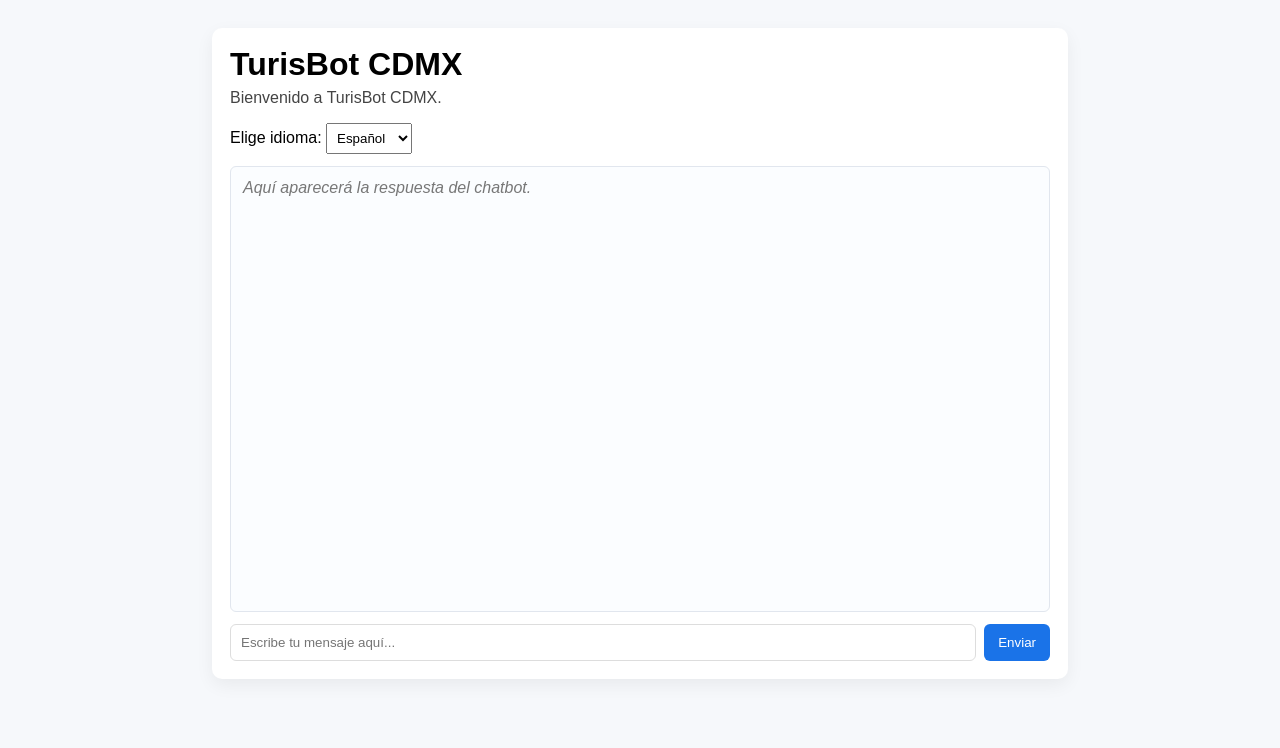
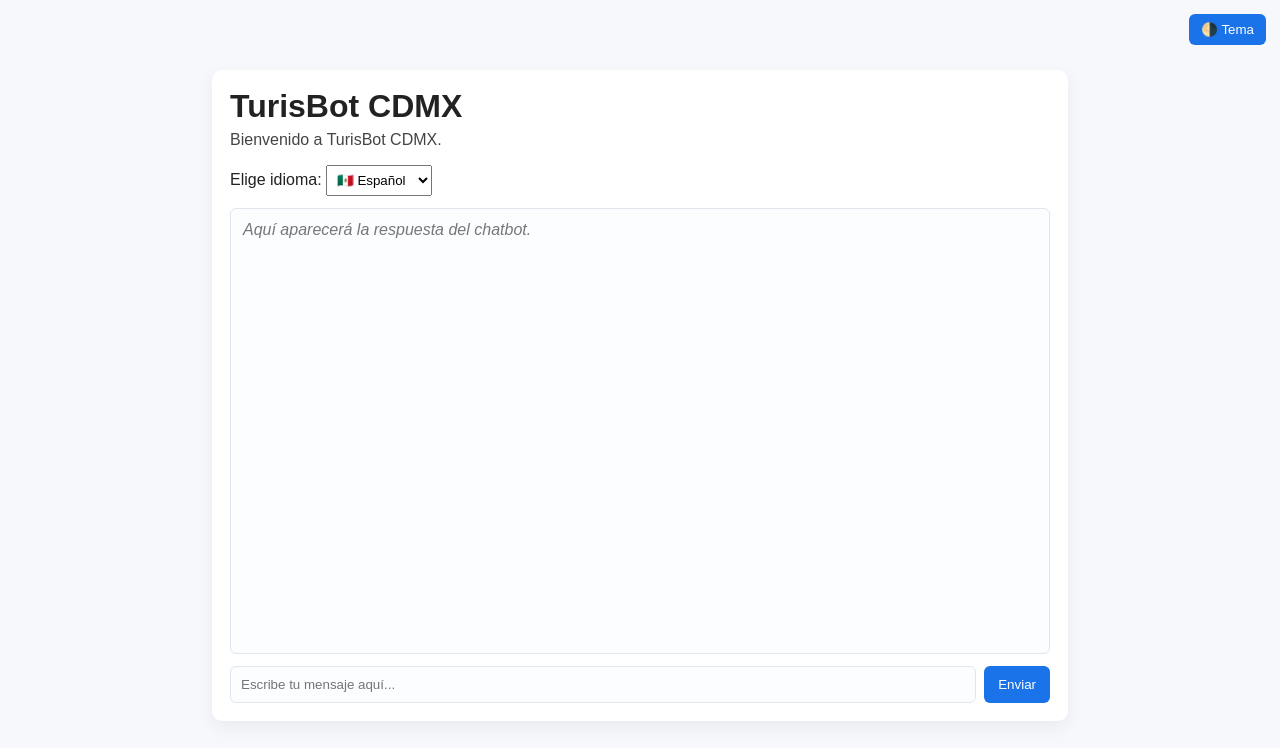
Before and after one commit to LeoCodec/TurisBot-CDMX, a Flask app: page / in a window 1280 px wide. Shown: the top 748 px of the page. Run offline with Flask 3, Linux system fonts and the light colour scheme.

Commit message:
Mejorando la App y la Web con botones listo para

```diff
--- a/web_app/static/script.js
+++ b/web_app/static/script.js
@@ -56,4 +56,19 @@ document.addEventListener("DOMContentLoaded", function () {
     input.addEventListener("keydown", function (e) {
         if (e.key === "Enter") sendMessage();
     });
+
+    document.getElementById("theme-toggle").addEventListener("click", () => {
+    document.body.classList.toggle("dark-mode");
+
+    localStorage.setItem(
+        "theme",
+        document.body.classList.contains("dark-mode") ? "dark" : "light"
+    );
 });
+
+// Guardar preferencia del usuario
+if (localStorage.getItem("theme") === "dark") {
+    document.body.classList.add("dark-mode");
+}
+
+});
--- a/web_app/static/style.css
+++ b/web_app/static/style.css
@@ -1,39 +1,96 @@
-/* style.css: sencillo, limpio y responsivo */
+/* =========================================================
+   VARIABLES DE COLORES
+=========================================================*/
+
+/* MODO CLARO */
+:root {
+    --bg: #f6f8fb;
+    --container: #ffffff;
+    --text: #222222;
+    --lead: #444;
+    --chat-bg: #fbfdff;
+    --border: #e1e6ee;
+
+    --user: #1a73e8;
+    --bot: #0f9d58;
+
+    --btn-bg: #1a73e8;
+    --btn-text: #ffffff;
+}
+
+/* MODO OSCURO */
+.dark-mode {
+    --bg: #121212;
+    --container: #1e1e1e;
+    --text: #eaeaea;
+    --lead: #bbbbbb;
+    --chat-bg: #181818;
+    --border: #333;
+
+    --user: #64b5f6;
+    --bot: #81c784;
+
+    --btn-bg: #E91E63;
+    --btn-text: #ffffff;
+}
+
+/* =========================================================
+   ESTILO GENERAL
+=========================================================*/
+
 body {
     font-family: Arial, Helvetica, sans-serif;
-    background: #f6f8fb;
+    background: var(--bg);
+    color: var(--text);
     margin: 0;
     padding: 0;
+    transition: 0.25s;
 }
 
+.theme-btn {
+    position: fixed;
+    top: 14px;
+    right: 14px;
+    padding: 8px 12px;
+    background: var(--btn-bg);
+    color: var(--btn-text);
+    border-radius: 6px;
+    border: none;
+    cursor: pointer;
+}
+
+/* CONTAINER */
 .container {
     max-width: 820px;
-    margin: 28px auto;
-    background: #fff;
+    margin: 70px auto 28px auto;
+    background: var(--container);
     padding: 18px;
     border-radius: 10px;
     box-shadow: 0 6px 18px rgba(0,0,0,0.06);
+    transition: 0.25s;
 }
 
 h1 { margin: 0 0 6px 0; }
-.lead { color: #444; margin: 0 0 16px 0; }
+.lead { color: var(--lead); margin: 0 0 16px 0; }
 
+/* LANGUAGE SELECTOR */
 .controls { margin-bottom: 12px; }
 #lang-select { padding: 6px; }
 
+/* CHAT */
 .chat-box {
     height: 420px;
-    border: 1px solid #e1e6ee;
+    border: 1px solid var(--border);
     padding: 12px;
     overflow-y: auto;
-    background: #fbfdff;
+    background: var(--chat-bg);
     border-radius: 6px;
+    transition: 0.25s;
 }
 
 .message { margin-bottom: 10px; }
-.message .who { font-weight: 700; display:block; }
-.user { color: #1a73e8; }
-.bot { color: #0f9d58; }
+.user { color: var(--user); }
+.bot { color: var(--bot); }
 
 .input-area {
     display: flex;
@@ -43,15 +100,22 @@ h1 { margin: 0 0 6px 0; }
     flex: 1;
     padding: 10px;
     border-radius: 6px;
-    border: 1px solid #ddd;
+    border: 1px solid var(--border);
+    background: var(--chat-bg);
+    color: var(--text);
 }
 #send-btn {
     padding: 10px 14px;
     margin-left: 8px;
     border-radius: 6px;
     border: none;
-    background: #1a73e8;
-    color: white;
+    background: var(--btn-bg);
+    color: var(--btn-text);
     cursor: pointer;
 }
-.notice { color: #777; margin-bottom: 8px; font-style: italic; }
+
+.notice {
+    color: #777;
+    margin-bottom: 8px;
+    font-style: italic;
+}
--- a/web_app/templates/index.html
+++ b/web_app/templates/index.html
@@ -2,11 +2,16 @@
 <html lang="{{ idioma }}">
 <head>
     <meta charset="utf-8">
-    <meta name="viewport" content="width=device-width,initial-scale=1">
+    <meta name="viewport" content="width=device-width, initial-scale=1">
     <title>{{ textos.titulo }}</title>
+
     <link rel="stylesheet" href="{{ url_for('static', filename='style.css') }}">
 </head>
 <body>
+
+    <!-- Botón para cambiar tema -->
+    <button id="theme-toggle" class="theme-btn">🌗 Tema</button>
+
     <div class="container">
         <h1>{{ textos.titulo }}</h1>
         <p class="lead">{{ textos.bienvenida }}</p>
@@ -14,17 +19,19 @@
         <div class="controls">
             <label>{{ textos.elige_idioma }}</label>
             <select id="lang-select">
-                <option value="es" {% if idioma == 'es' %}selected{% endif %}>Español</option>
-                <option value="en" {% if idioma == 'en' %}selected{% endif %}>English</option>
-                <option value="de" {% if idioma == 'de' %}selected{% endif %}>Deutsch</option>
-                <option value="fr" {% if idioma == 'fr' %}selected{% endif %}>Français</option>
+                <option value="es" {% if idioma == 'es' %}selected{% endif %}>🇲🇽 Español</option>
+                <option value="en" {% if idioma == 'en' %}selected{% endif %}>🇺🇸 English</option>
+                <option value="de" {% if idioma == 'de' %}selected{% endif %}>🇩🇪 Deutsch</option>
+                <option value="fr" {% if idioma == 'fr' %}selected{% endif %}>🇫🇷 Français</option>
             </select>
         </div>
 
+        <!-- CAJA DEL CHAT -->
         <div id="chat-box" class="chat-box">
             <div class="notice">{{ textos.respuesta_demo }}</div>
         </div>
 
+        <!-- INPUT PARA MENSAJES -->
         <div class="input-area">
             <input id="user-input" type="text" placeholder="{{ textos.placeholder }}">
             <button id="send-btn">{{ textos.enviar }}</button>
@@ -34,6 +41,7 @@
     <script>
         const inicialLang = "{{ idioma }}";
     </script>
+
     <script src="{{ url_for('static', filename='script.js') }}"></script>
 </body>
 </html>
```
Also changed, not shown: mobile_app_python/main.py (+36 -10 lines), 1 other file.
